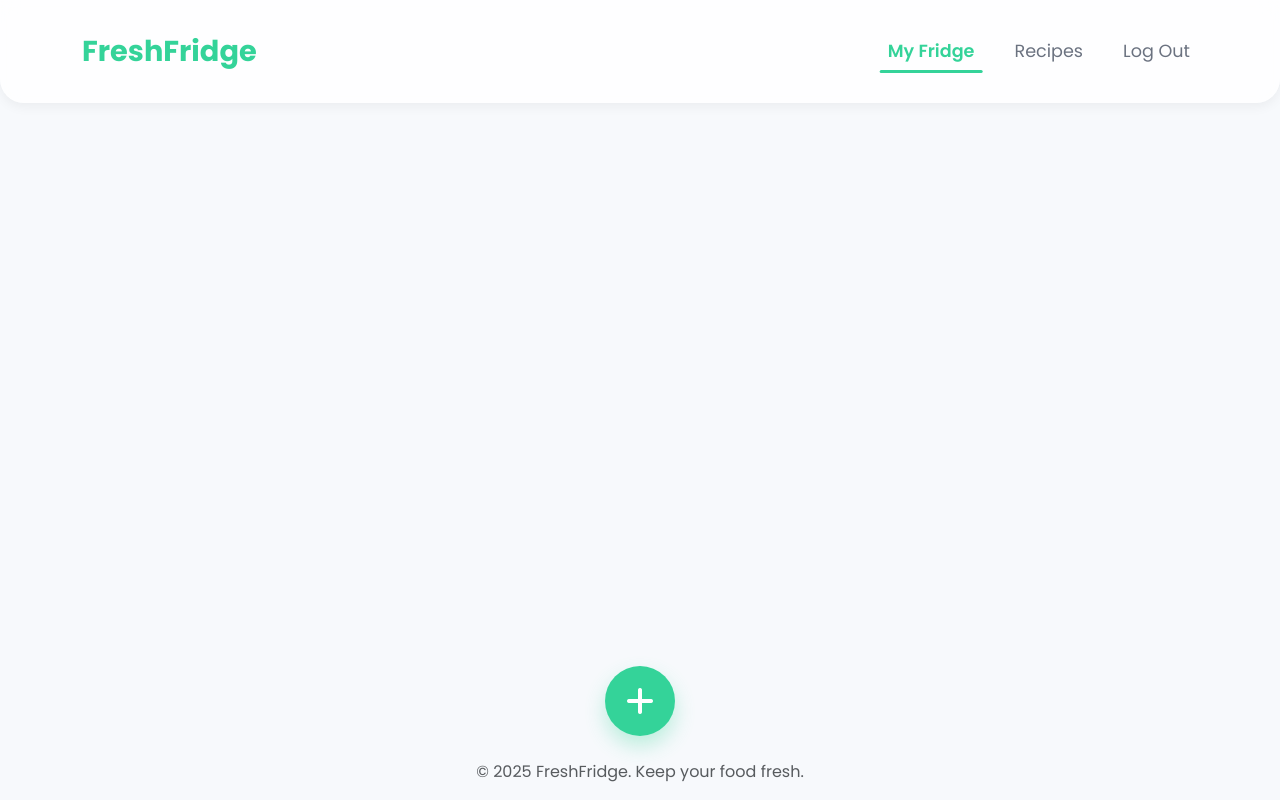
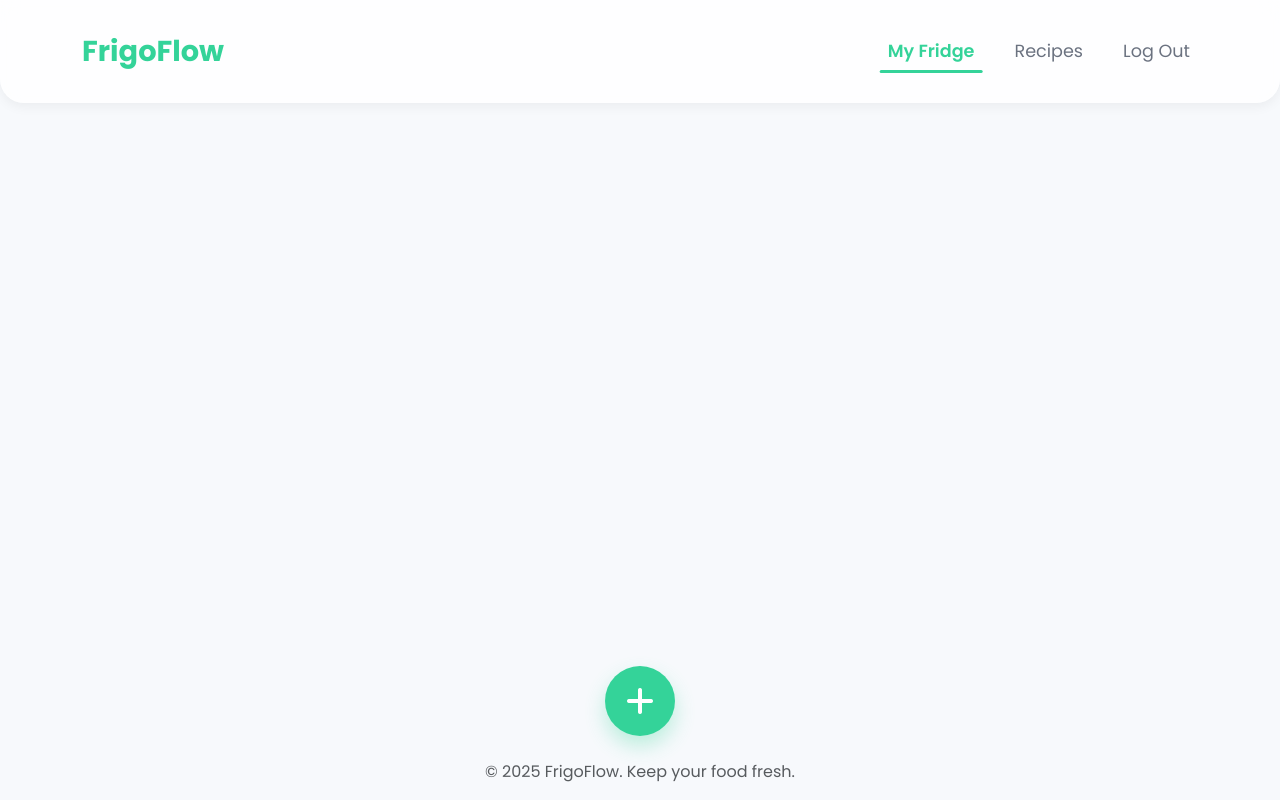
Before and after one commit to NickRoger112/frigoflow, a Flask app: page / in a window 1280 px wide. Run offline with Flask 3, Linux system fonts and the light colour scheme; the visitor is signed in with stand-in values (Sample User, id 1); data that the repository does not hold is empty; some libraries are stand-ins or nearby versions.

Commit message:
refactor(branding): rename project to FrigoFlow and update logo

```diff
--- a/templates/index.html
+++ b/templates/index.html
@@ -140,7 +140,7 @@
         const today = new Date().toDateString();
         if (lastNotificationDate !== today) {
             items.forEach(item => {
-                if (item.days_left <= 2) {
+                if (item.days_left <= 3) {
                     showExpirationNotification(item.name, item.days_left);
                 }
             })
@@ -170,9 +170,9 @@
             } else {
                 notificationBody = `${itemName} has expired.`;
             }
-            new Notification('FreshFridge Alert', {
+            new Notification('FrigoFlow Alert', {
                 body: notificationBody,
-                icon: 'static/images/logo.png'
+                icon: 'static/images/FrigoFlow-logo.png'
             })
         }
     }
--- a/templates/layout.html
+++ b/templates/layout.html
@@ -4,7 +4,7 @@
 <head>
     <meta charset="UTF-8">
     <meta name="viewport" content="width=device-width, initial-scale=1.0">
-    <title>{% block title %}{% endblock %} - FreshFridge</title>
+    <title>{% block title %}{% endblock %} - FrigoFlow</title>
     <link href="https://cdn.jsdelivr.net/npm/bootstrap@5.3.2/dist/css/bootstrap.min.css" rel="stylesheet"
         integrity="sha384-T3c6CoIi6uLrA9TneNEoa7RxnatzjcDSCmG1MXxSR1GAsXEV/Dwwykc2MPK8M2HN" crossorigin="anonymous">
     <link rel="stylesheet" href="/static/styles.css">
@@ -18,7 +18,7 @@
     <header class="desktop-header mb-5">
         <nav class="container navbar navbar-expand-sm">
             <div class="container-fluid">
-                <a class="navbar-brand" href="/">FreshFridge</a>
+                <a class="navbar-brand" href="/">FrigoFlow</a>
                 <div class="collapse navbar-collapse justify-content-end">
                     <ul class="navbar-nav">
                         {% if session['user_id'] %}
@@ -37,7 +37,7 @@
 
     {% if session['user_id'] %}
     <header class="mobile-header">
-        <a class="navbar-brand" href="/">FreshFridge</a>
+        <a class="navbar-brand" href="/">FrigoFlow</a>
         <a href="/logout" class="logout-link"><i class="fa-solid fa-right-from-bracket"></i></a>
     </header>
     {% endif %}
@@ -58,7 +58,7 @@
     </main>
 
     <footer class="container text-center mt-5 py-3 desktop-footer">
-        <p class="text-muted" id="footer-text">&copy; 2025 FreshFridge. Keep your food fresh.</p>
+        <p class="text-muted" id="footer-text">&copy; 2025 FrigoFlow. Keep your food fresh.</p>
     </footer>
 
     {% if session['user_id'] %}
```
Also changed, not shown: static/images/FrigoFlow-logo.png (added), static/images/logo.png (deleted).
